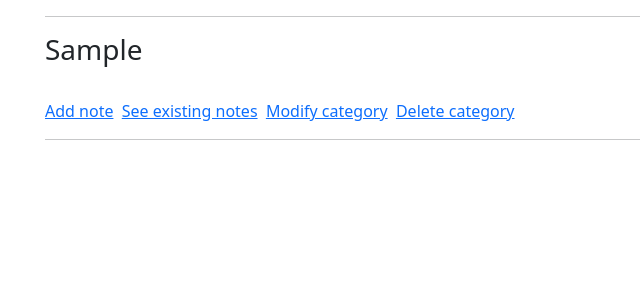
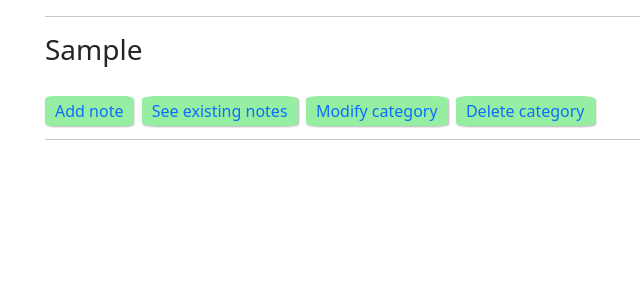
Before and after one commit to karutka/CodeAcademy-Full-Stack-Python-Project, a Flask app: template templates/categories.html in a window 1280 px wide. Shown: the part 230-530 px from the top of the page, without its empty margins (5-645 px from the left). Run offline with Flask 2, Linux system fonts and the light colour scheme; tables that the repository leaves empty hold one stand-in row (values such as "Sample post"); the template is opened without the code that fills it: values that come from a table or form of the project are taken from there, most other values are stand-ins (such as "Sample title", 1, 10 or a date in 2020); some libraries are stand-ins or nearby versions.

Commit message:
update categories.html

```diff
--- a/templates/categories.html
+++ b/templates/categories.html
@@ -17,10 +17,10 @@
     <p>
         <h3>{{category.category}}</h3>
         <br>
-        <a href="{{ url_for('create_note', category_id=category['id']) }}">Add note</a>&nbsp;
-        <a href="{{ url_for('search', category_id=category['id']) }}">See existing notes</a>&nbsp;
-        <a href="{{ url_for('modify_category', id=category['id']) }}">Modify category</a>&nbsp;
-        <a href="{{ url_for('delete_category', id=category['id']) }}">Delete category</a>&nbsp;
+        <a class="ref" href="{{ url_for('create_note', category_id=category['id']) }}">Add note</a>&nbsp;
+        <a class="ref" href="{{ url_for('search', category_id=category['id']) }}">See existing notes</a>&nbsp;
+        <a class="ref" href="{{ url_for('modify_category', id=category['id']) }}">Modify category</a>&nbsp;
+        <a class="ref" href="{{ url_for('delete_category', id=category['id']) }}">Delete category</a>&nbsp;
     </p>
     {% endfor %}
     <hr>
```
